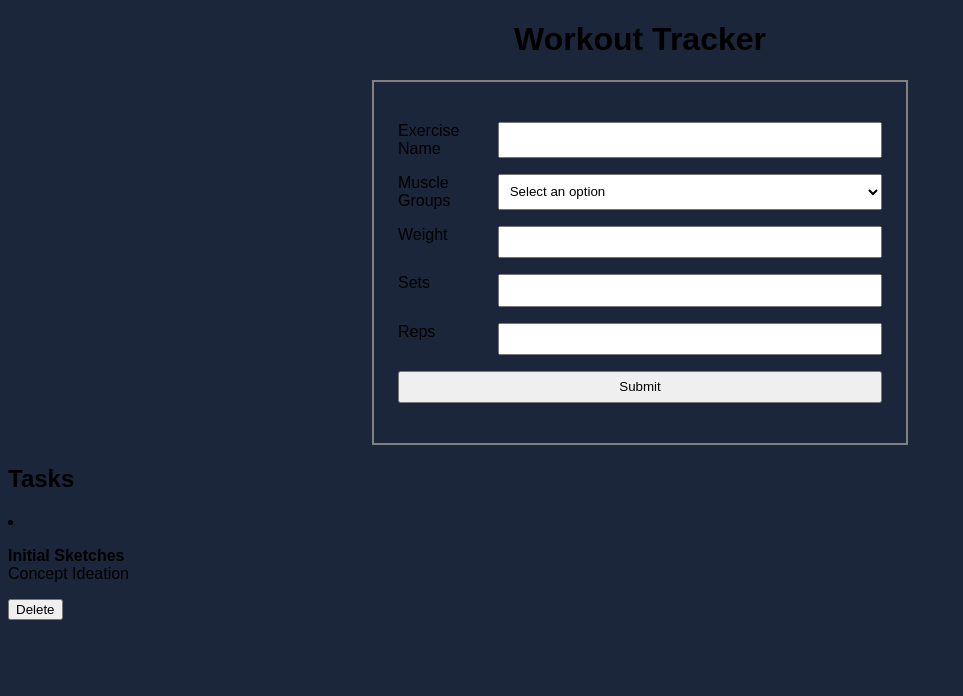
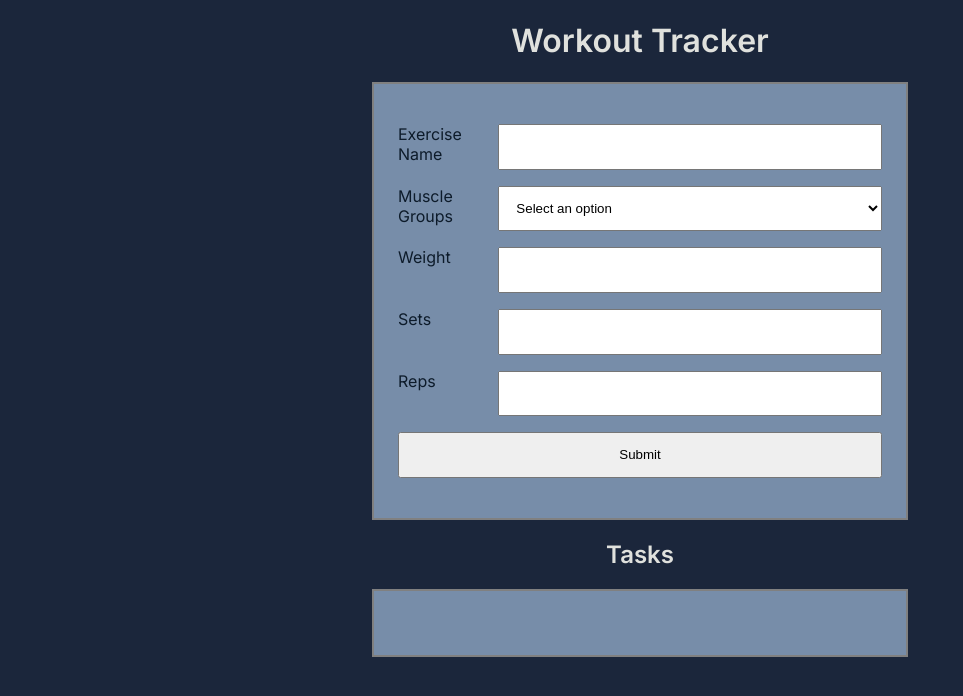
Before and after one commit to cbhog/cbho6100_tracker, a website: page public/index.html in a window 1280 px wide. Shown: the whole page, without its empty margins (0-963 px from the left). Drawn offline with Linux system fonts and the light colour scheme.

Commit message:
images and formatting

```diff
--- a/public/script.js
+++ b/public/script.js
@@ -1,6 +1,8 @@
 // Setting up variables for our HTML elements using DOM selection
 const form = document.getElementById("taskform");
 const tasklist = document.getElementById("tasklist");
+
+
 
 form.addEventListener("submit", function (event) {
     event.preventDefault();
@@ -14,22 +16,102 @@ form.addEventListener("submit", function (event) {
     )
 })
 
+// function displayTasks() {
+
+//   tasklist.innerHTML = "";
+
+//   let localTasks = JSON.parse(localStorage.getItem('tasks'));
+
+//   if (localTasks != null) {
+
+//     localTasks.forEach((task) =>  {
+
+//       console.log(task)
+
+//         // Create task items for the DOM and add to the list
+//         let item = document.createElement("li");
+//         item.setAttribute("data-id", task.id);
+//         item.innerHTML = `<p><strong>${task.name}</strong><br>${task.type}</p>`;
+//         tasklist.appendChild(item);
+
+//         // Clear the value of the input once the task has been added to the page
+//         form.reset();
+
+//         // Setup delete button DOM elements
+//         let delButton = document.createElement("button");
+//         let delButtonText = document.createTextNode("Delete");
+//         delButton.appendChild(delButtonText);
+//         item.appendChild(delButton); // Adds a delete button to every task
+
+//         // Listen for when the delete button is clicked
+//         delButton.addEventListener("click", function (event) {
+
+//             localTasks.forEach(function (taskArrayElement, taskArrayIndex) {
+//                 if (taskArrayElement.id == item.getAttribute('data-id')) {
+//                     localTasks.splice(taskArrayIndex, 1)
+//                 }
+//             })
+
+//             localStorage.setItem('tasks', JSON.stringify(localTasks));
+
+//             item.remove(); // Remove the task item from the page when button clicked
+//             // Because we used 'let' to define the item,
+//             // this will always delete the right element
+//       })
+
+//     })
+// }
+// }
+
+
+
+const taskTypeImages = {
+    Chest:"/images/muscles-chest.png",
+    Shoulders: "/images/muscles-chest.png",
+    Triceps: "/images/muscles-tri.png",
+};
+
+function test(){
+    var mainCanvas = document.getElementById("mainCanvas");
+    var logoImage = new Image();
+
+    logoImage.onload = loadingDone;      // here before setting src
+
+    logoImage.src = "/images/muscles-chest.png";
+
+    function loadingDone() {             // gets called when done
+        alert(logoImage.width);
+        mainCanvas.getContext("2d").drawImage(logoImage, 0, 0);
+    }
+}
+
+
 function displayTasks() {
-
     tasklist.innerHTML = "";
 
     let localTasks = JSON.parse(localStorage.getItem('tasks'));
 
-  if (localTasks != null) {
-
-    localTasks.forEach((task) =>  {
-
-      console.log(task)
+    if (localTasks != null && localTasks.length > 0) {
+      localTasks.forEach((task) => {
+        console.log(task);
 
         // Create task items for the DOM and add to the list
-        let item = document.createElement("li");
+        let item = document.createElement("div");
         item.setAttribute("data-id", task.id);
-        item.innerHTML = `<p><strong>${task.name}</strong><br>${task.type}</p>`;
+
+        // Create the image element with the corresponding task type image
+        let img = document.createElement("img");
+        img.src = taskTypeImages[task.type]; // Set the image source based on the task type
+        item.appendChild(img);
+
+        // Create the task details container
+        let details = document.createElement("div");
+        details.innerHTML = `
+          <strong>${task.name}</strong><br>
+          <span>${task.type}</span>
+        `;
+        item.appendChild(details);
+
         tasklist.appendChild(item);
 
         // Clear the value of the input once the task has been added to the page
@@ -43,23 +125,28 @@ function displayTasks() {
 
         // Listen for when the delete button is clicked
         delButton.addEventListener("click", function (event) {
-
           localTasks.forEach(function (taskArrayElement, taskArrayIndex) {
             if (taskArrayElement.id == item.getAttribute('data-id')) {
-                    localTasks.splice(taskArrayIndex, 1)
+              localTasks.splice(taskArrayIndex, 1);
             }
-            })
+          });
 
           localStorage.setItem('tasks', JSON.stringify(localTasks));
 
           item.remove(); // Remove the task item from the page when button clicked
           // Because we used 'let' to define the item,
           // this will always delete the right element
-      })
-
-    })
+        });
+      });
+    } else {
+      tasklist.classList.add("no-tasks"); // Add CSS class to tasklist when there are no tasks
     }
   }
+
+  //q: why is there a div before we add the task?
+
+
+
 
 // Function to add task to the list
 function addTask(name, type, rate, time, client) {
@@ -96,5 +183,5 @@ function addTask(name, type, rate, time, client) {
 }
 
 // Call the function with test values for the input paramaters
-addTask("Initial Sketches", "Concept Ideation", 50, 5, "Google");
+// addTask("Initial Sketches", "Concept Ideation", 50, 5, "Google");
 displayTasks();
--- a/public/style.css
+++ b/public/style.css
@@ -1,12 +1,13 @@
 html {
     height: 100%;
     width: 100%;
-    font-family: Arial, Helvetica, sans-serif;
+    font-family: 'Inter', sans-serif;
     background-color: #1B263B;
   }
 
   header > h1 {
     text-align: center;
+    color: #E0E1DD;
   }
 
   form {
@@ -14,12 +15,14 @@ html {
     margin: 0 auto;
     border: 2px solid grey;
     padding: 2em 1em;
+    background-color: #778DA9;
   }
 
   .form-row {
     display: flex;
     justify-content: flex-end;
     padding: .5em;
+    color: #0D1B2A;
   }
 
   .form-row > label {
@@ -28,9 +31,23 @@ html {
 
   .form-row > input,
   .form-row > select {
-    padding: .5em;
+    padding: 1em;
     flex-grow: 1;
   }
+
+  h2 {
+    text-align: center;
+    color: #E0E1DD;
+  }
+
+  #tasklist {
+    max-width: 500px;
+    margin: 0 auto;
+    border: 2px solid grey;
+    padding: 2em 1em;
+    background-color: #778DA9;
+  }
+
 
   /* landing page styles */
   .container-contact {  display: grid;
```
Also changed, not shown: public/landing.html (+3 -1 lines), images/muscles-back.png (added), images/muscles-bicep.png (added), images/muscles-chest.png (added), images/muscles-hamcalf.png (added), images/muscles-quad.png (added), images/muscles-tri.png (added). Lines whose indentation alone changed are shown as unchanged.
